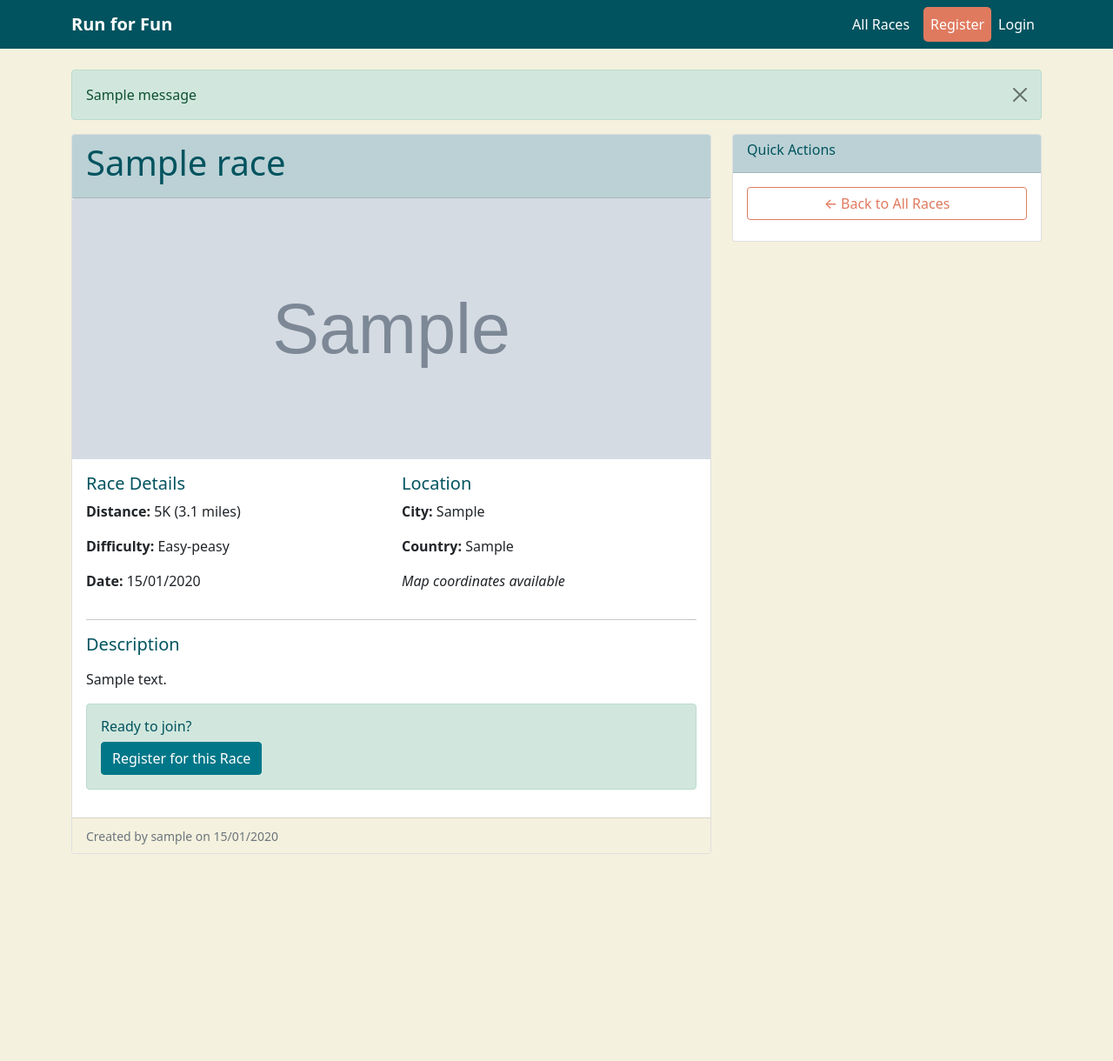
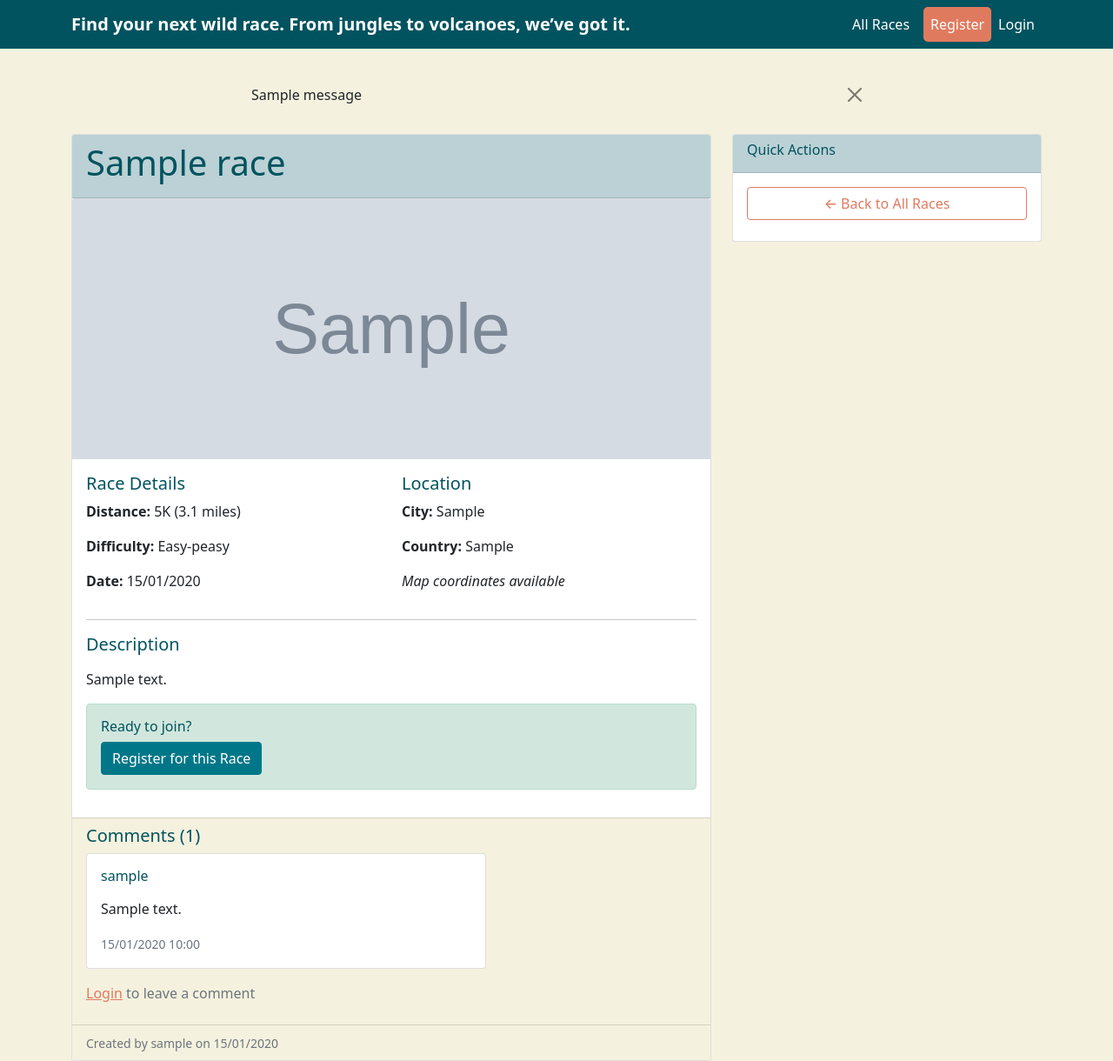
Before and after one commit to Val916/Run-for-fun, a Django app: page /race/1/ in a window 1280 px wide. Shown: the whole page at 87% size. Before the commit the page ends 982 px from the top, so only its background shows below. Run offline with Django 4.2, Linux system fonts and the light colour scheme; tables that the repository leaves empty hold one stand-in row (values such as "Sample post"); grey boxes marked "Sample" are stand-in pictures; one stand-in notice (Sample message) is shown.

Commit message:
Add comments feature to race detail page: implement Comment model, update views, and enhance templates for user interaction

```diff
--- a/config/urls.py
+++ b/config/urls.py
@@ -21,7 +21,7 @@
 
 urlpatterns = [
     path('admin/', admin.site.urls),
-    path('', include('races.urls')),  # Include races URLs at root level
+    path('', include('races.urls'), name='home'),  # Include races URLs at root level
     path("accounts/", include("allauth.urls")),
 ]
 
--- a/races/models.py
+++ b/races/models.py
@@ -5,14 +5,11 @@
 
 
 class Race(models.Model):
+    """
+    Race model represents a running event that users can create and view
+    """
 
-
-    name = models.CharField(
-        max_length=200,
-        help_text="Enter the race name")    # Shows in admin forms
-
-
-    # CHOICE FIELDS: Define dropdown options for consistency
+    # CHOICE FIELDS: Define dropdown options FIRST, before using them
     # Format: (database_value, display_value)
 
     DISTANCE_CHOICES = [
@@ -34,6 +31,11 @@
         (0, "Draft"),
         (1, "Published"),
     ]
+
+    # MODEL FIELDS start here
+    name = models.CharField(
+        max_length=200,
+        help_text="Enter the race name")
 
     description = models.TextField(
         help_text="Describe the race, course, and any special details")
@@ -200,3 +202,91 @@
         """
         time_diff = self.race_date - timezone.now().date()
         return time_diff.days
+
+
+class Comment(models.Model):
+    """
+    COMMENT MODEL - User discussions on races
+
+    This model allows users to leave comments on race pages.
+    Comments create a community discussion around each race.
+
+    RELATIONSHIPS:
+    - Each comment belongs to ONE race (ForeignKey to Race)
+    - Each comment has ONE author (ForeignKey to User)
+    - Each race can have MANY comments (related_name='comments')
+    """
+
+    # RELATIONSHIP TO RACE - Which race this comment is about
+    race = models.ForeignKey(
+        Race,                           # Links to Race model
+        on_delete=models.CASCADE,       # If race deleted, delete all its comments
+        related_name='comments',        # Allows: race.comments.all()
+        help_text="Which race this comment belongs to"
+    )
+
+    # RELATIONSHIP TO USER - Who wrote this comment
+    author = models.ForeignKey(
+        User,                           # Links to Django's User model
+        on_delete=models.CASCADE,       # If user deleted, delete their comments
+        help_text="User who wrote this comment"
+    )
+
+    # COMMENT CONTENT - The actual text of the comment
+    body = models.TextField(
+        max_length=1000,                # Limit to prevent spam/abuse
+        help_text="Comment text (max 1000 characters)"
+    )
+
+    # TIMESTAMP - When comment was created
+    created_on = models.DateTimeField(
+        auto_now_add=True,              # Automatically set when comment created
+        help_text="When comment was posted"
+    )
+
+    # MODERATION SYSTEM - Allow admin to hide inappropriate comments
+    approved = models.BooleanField(
+        default=True,                   # Auto-approve (change to False for moderation)
+        help_text="Whether comment is approved for display"
+    )
+
+    class Meta:
+        """
+        META OPTIONS for Comment model
+        """
+        # ORDERING: Show newest comments first
+        ordering = ['-created_on']     # Minus sign = descending order
+
+        # DATABASE INDEXES: Speed up common queries
+        indexes = [
+            # Index for "get all comments for a race, newest first"
+            models.Index(fields=['race', '-created_on']),
+        ]
+
+    # STRING REPRESENTATION - How comments appear in admin/lists
+    def __str__(self):
+        """
+        Display format: "Comment by username on Race Name"
+        Truncate long race names to keep it readable
+        """
+        race_name = self.race.name[:30] + "..." if len(self.race.name) > 30 else self.race.name
+        return f"Comment by {self.author.username} on {race_name}"
+
+    # CUSTOM METHODS for Comment model
+
+    @property
+    def is_recent(self):
+        """
+        Check if comment was posted in the last 24 hours
+        Useful for highlighting new comments
+        """
+        from datetime import timedelta
+        return timezone.now() - self.created_on < timedelta(hours=24)
+
+    @property
+    def short_body(self):
+        """
+        Return first 100 characters of comment for previews
+        Useful in admin lists or comment summaries
+        """
+        return self.body[:100] + "..." if len(self.body) > 100 else self.body
--- a/races/views.py
+++ b/races/views.py
@@ -6,9 +6,9 @@
 from django.contrib import messages
 # Import Django's pagination system to split long lists into pages
 from django.core.paginator import Paginator
-# Import our Race model from the current app
-from .models import Race
-# Import our custom form for creating/editing races
+# Import our Race and Comment models from the current app
+from .models import Race, Comment
+# Import our custom forms
 from .forms import RaceForm
 
 
@@ -67,12 +67,9 @@
 
 def race_detail(request, pk):
     """
-    VIEW 2: Race Detail Page - Show race if user has permission to see it
+    VIEW 2: Race Detail Page - Show race with comments
 
-    This view shows race details only if the user is allowed to view it:
-    - Everyone can see approved races
-    - Admins can see all races
-    - Race creators can see their own races (even if not approved)
+    Handles both displaying race details AND processing new comments
     """
 
     # STEP 1: Get the race from database (published races only)
@@ -80,12 +77,32 @@
 
     # STEP 2: Check if user has permission to view this race
     if not race.is_visible_to_user(request.user):
-        # User doesn't have permission - show 404 error
         from django.http import Http404
         raise Http404("Race not found or not available.")
 
-    # STEP 3: Send race data to template
-    return render(request, 'races/race_detail.html', {'race': race})
+    # STEP 3: Get comments for this race
+    comments = race.comments.filter(approved=True).order_by('-created_on')
+    comment_count = comments.count()
+
+    # STEP 4: Handle comment submission
+    if request.method == "POST" and request.user.is_authenticated:
+        comment_body = request.POST.get('body')
+        if comment_body:
+            Comment.objects.create(
+                race=race,
+                author=request.user,
+                body=comment_body
+            )
+            messages.success(request, 'Your comment has been added!')
+            return redirect('race-detail', pk=race.pk)
+
+    # STEP 5: Send race and comments data to template
+    context = {
+        'race': race,
+        'comments': comments,
+        'comment_count': comment_count,
+    }
+    return render(request, 'races/race_detail.html', context)
 
 
 @login_required  # This decorator ensures only logged-in users can access this view
--- a/templates/base.html
+++ b/templates/base.html
@@ -15,7 +15,7 @@
     <nav class="navbar navbar-expand-lg navbar-dark bg-primary">
         <div class="container">
             <!-- Site logo/title -->
-            <a class="navbar-brand" href="{% url 'race-list' %}">Run for Fun</a>
+            <a class="navbar-brand" href="{% url 'race-list' %}"><b>Find your next wild race. From jungles to volcanoes, we’ve got it.</b></a>
 
             <!-- Navigation toggle button for mobile -->
             <button class="navbar-toggler" type="button" data-bs-toggle="collapse" data-bs-target="#navbarNav">
@@ -62,12 +62,16 @@
     <div class="container mt-4">
         <!-- Show Django messages (success, error, etc.) -->
         {% if messages %}
+        <div class="row">
+            <div class="col-md-8 offset-md-2">
             {% for message in messages %}
-                <div class="alert alert-{{ message.tags }} alert-dismissible fade show">
-                    {{ message }}
-                    <button type="button" class="btn-close" data-bs-dismiss="alert"></button>
+                <div class="alert {{ message.tags }} alert-dismissible fade show" id="msg" role="alert">
+                    {{ message | safe }}
+                    <button type="button" class="btn-close" data-bs-dismiss="alert" aria-label="Close"></button>
                 </div>
+            </div>
             {% endfor %}
+        </div>
         {% endif %}
 
         <!-- Page content goes here -->
--- a/templates/races/race_detail.html
+++ b/templates/races/race_detail.html
@@ -60,6 +60,46 @@
                 {% endif %}
             </div>
 
+            <!-- Comments Section -->
+            <div class="card-footer">
+                <div class="row">
+                    <div class="col-md-8">
+                        <h5>Comments ({{ comment_count }})</h5>
+
+                        <!-- Display existing comments -->
+                        {% for comment in comments %}
+                            <div class="card mb-2">
+                                <div class="card-body">
+                                    <h6 class="card-title">{{ comment.author.username }}</h6>
+                                    <p class="card-text">{{ comment.body|linebreaks }}</p>
+                                    <small class="text-muted">{{ comment.created_on|date:"d/m/Y H:i" }}</small>
+                                </div>
+                            </div>
+                        {% empty %}
+                            <p class="text-muted">No comments yet. Be the first to comment!</p>
+                        {% endfor %}
+
+                        <!-- Add comment form for logged-in users -->
+                        {% if user.is_authenticated %}
+                            <div class="mt-3">
+                                <h6>Add a comment:</h6>
+                                <form method="post">
+                                    {% csrf_token %}
+                                    <div class="mb-3">
+                                        <textarea name="body" class="form-control" rows="3" placeholder="Write your comment..." required></textarea>
+                                    </div>
+                                    <button type="submit" class="btn btn-primary">Post Comment</button>
+                                </form>
+                            </div>
+                        {% else %}
+                            <p class="text-muted mt-3">
+                                <a href="{% url 'account_login' %}">Login</a> to leave a comment
+                            </p>
+                        {% endif %}
+                    </div>
+                </div>
+            </div>
+
             <!-- Footer with creation info -->
             <div class="card-footer text-muted">
                 <small>Created by {{ race.created_by.username }} on {{ race.created_at|date:"d/m/Y" }}</small>
```
Also changed, not shown: config/settings.py (+8 -1 lines), races/admin.py (+38 -1 lines), races/templates/race_detail.html (added, +196 -0 lines), README.md, races/migrations/0006_comment.py (added), races/templates/index.html (added).
